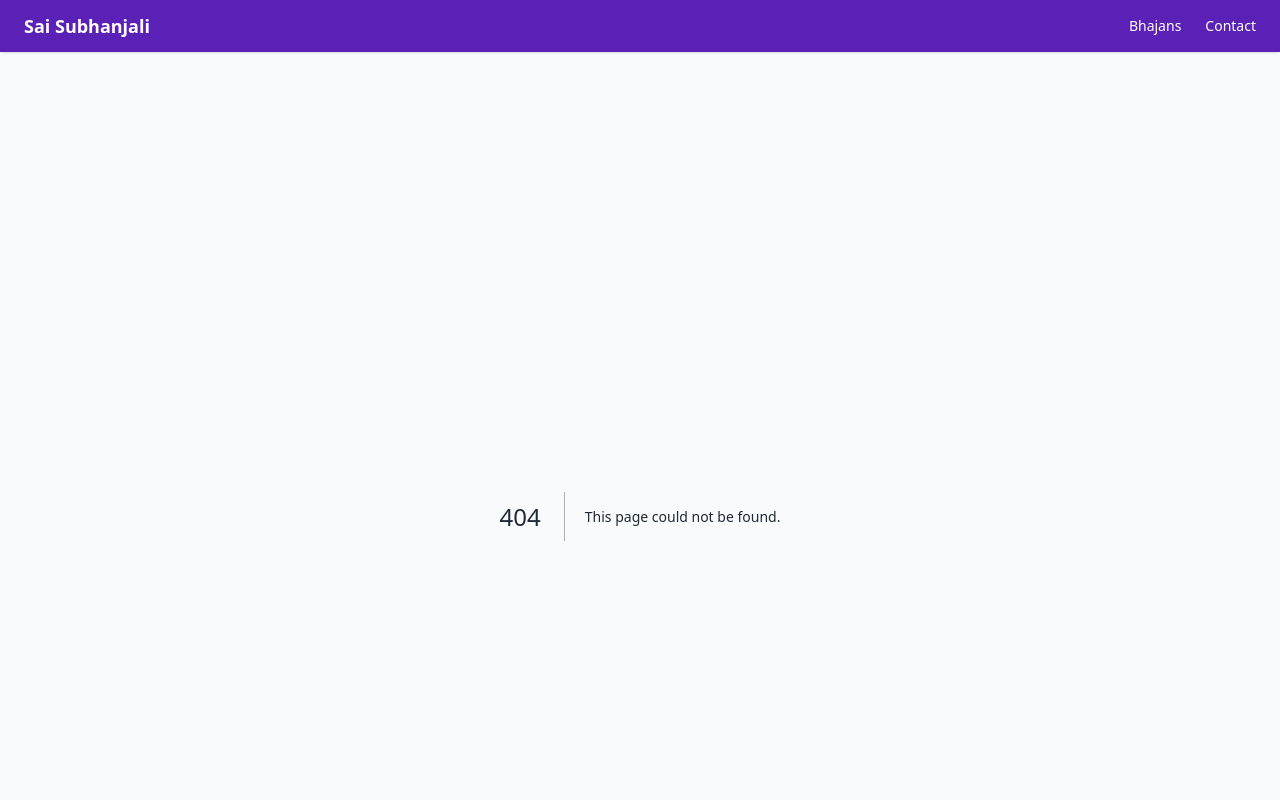
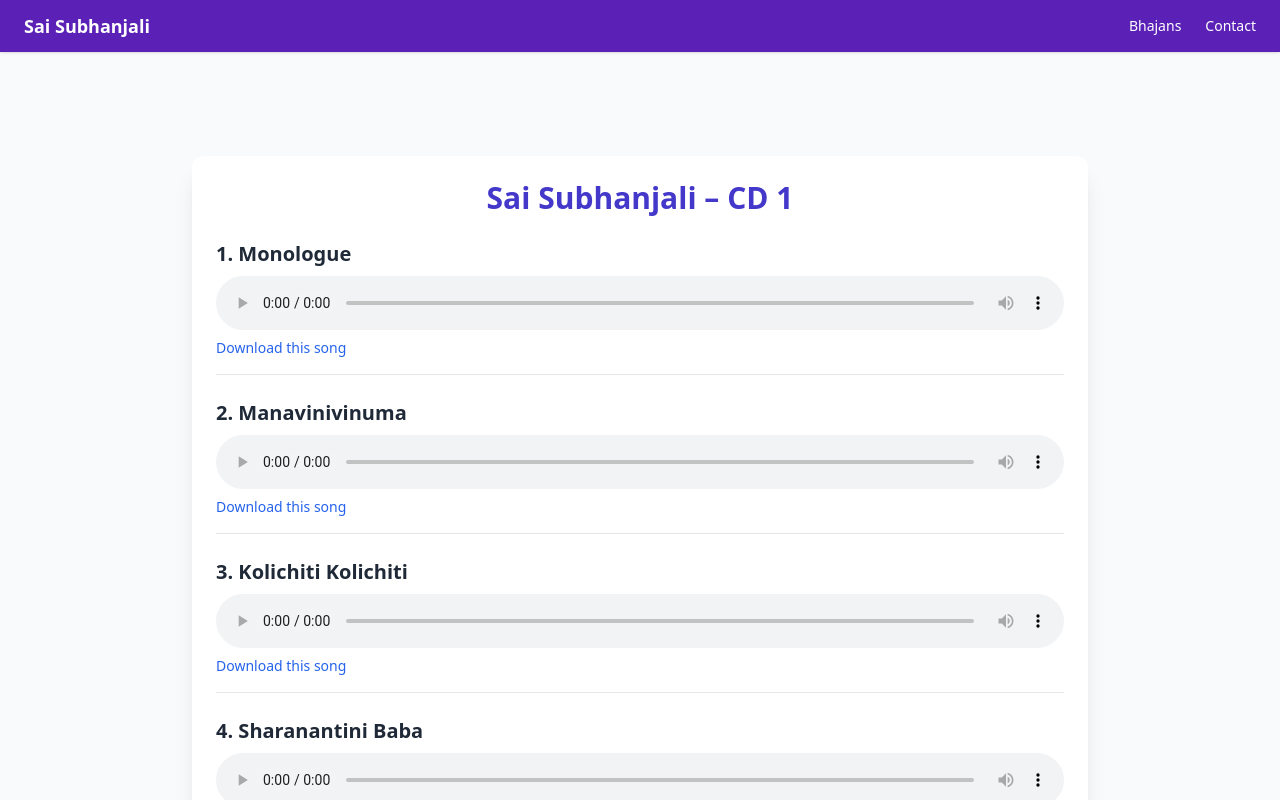
Before and after one commit to shekhar1971/saisubhanjali.com, a Next.js app: page /cds in a window 1280 px wide. Before the commit this address had no page. Shown: the top 800 px of the page. Built offline with nearby package versions, Linux system fonts and the light colour scheme.

Commit message:
Create page.tsx

```diff
--- /dev/null
+++ b/app/cds/page.tsx
@@ -0,0 +1,9 @@
+import CD1Display from "@/components/CD1Display";
+
+export default function CDPage() {
+  return (
+    <main className="min-h-screen bg-gray-50 py-10 px-4">
+      <CD1Display />
+    </main>
+  );
+}
```
